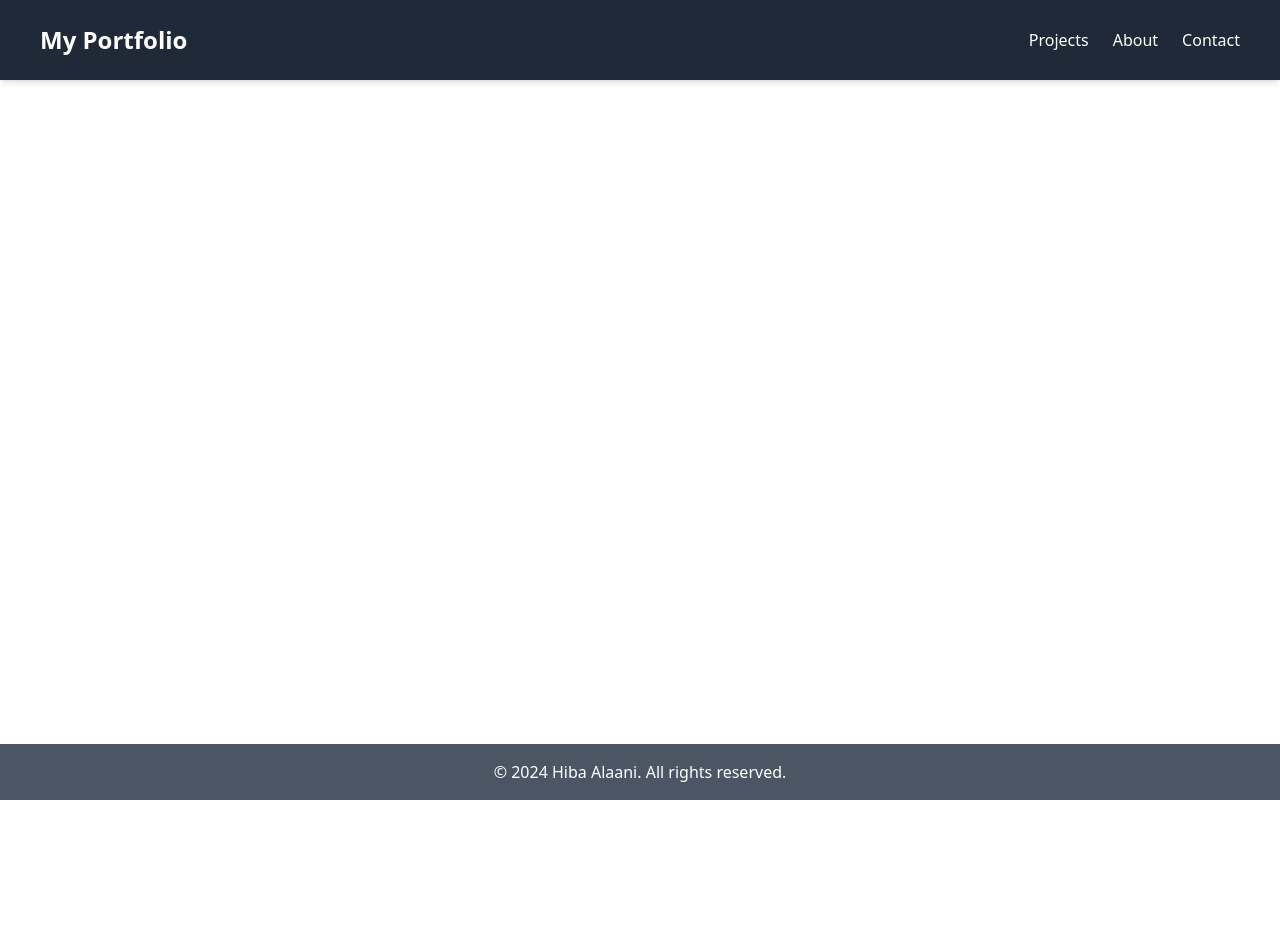
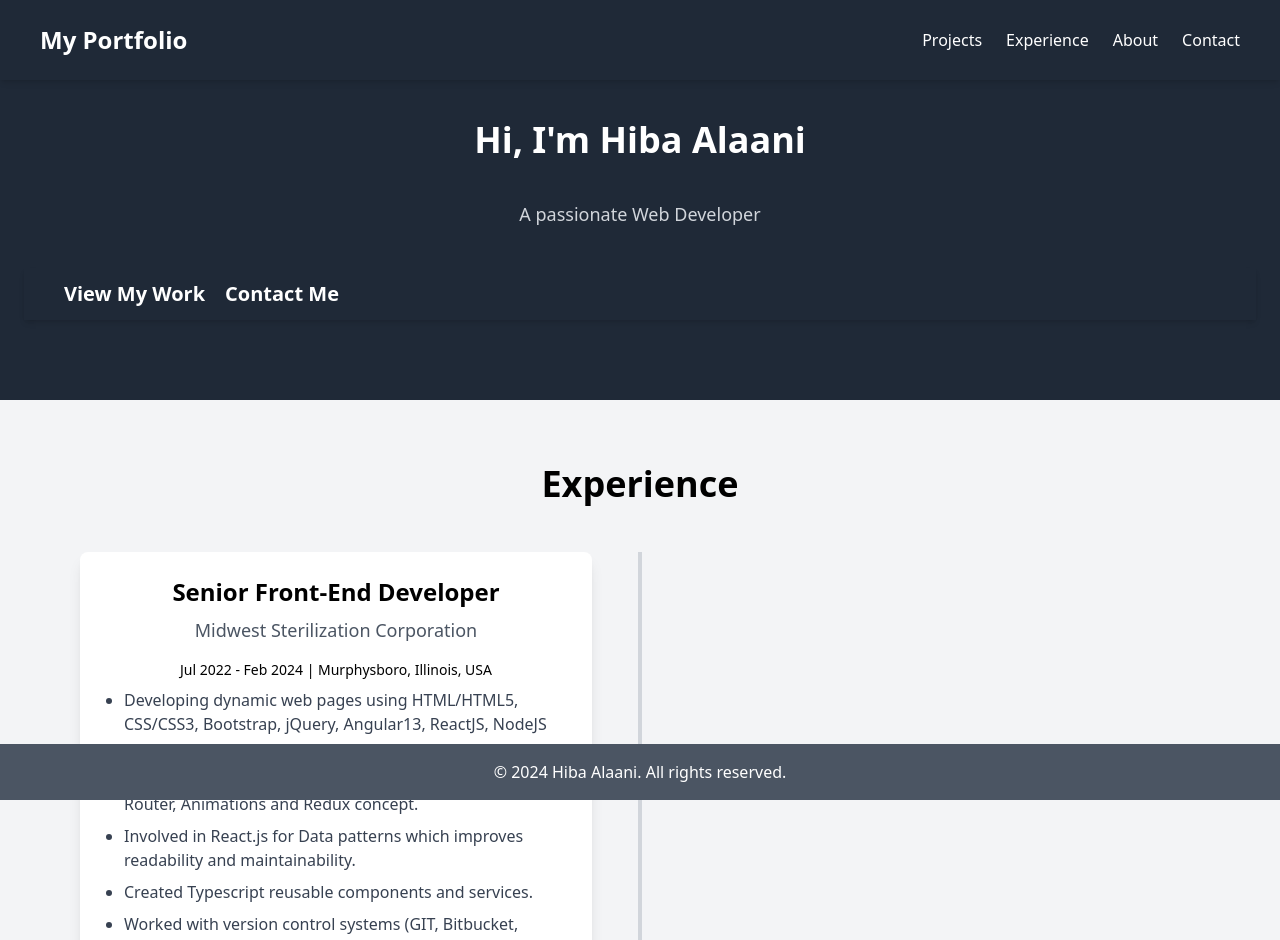
Before and after one commit to hibaalaani/alaani, a React (Vite) app: page / in a window 1280 px wide. Shown: the top 940 px of the page. Before the commit the page ends 800 px from the top, so only its background shows below. Built offline with nearby package versions, Linux system fonts and the light colour scheme.

Commit message:
added experience

```diff
--- a/package.json
+++ b/package.json
@@ -10,6 +10,7 @@
     "preview": "vite preview"
   },
   "dependencies": {
+    "framer-motion": "^11.11.1",
     "react": "^18.3.1",
     "react-dom": "^18.3.1",
     "react-router-dom": "^6.26.2",
--- a/src/App.jsx
+++ b/src/App.jsx
@@ -8,6 +8,7 @@ import Contact from './pages/Contact';
 import Header from './components/Header';
 import Footer from './components/Footer';
 import Navbar from './components/Navbar';
+import Experience from './pages/Experience';
 
 
 function App() {
@@ -20,6 +21,7 @@ function App() {
           <Route path="/" element={<Home />} />
           <Route path="/about" element={<About />} />
           <Route path="/projects" element={<Projects />} />
+          <Route path="/experience" element={<Experience />} />
           <Route path="/contact" element={<Contact />} />
         </Routes>
         <Footer />
--- a/src/components/Navbar.jsx
+++ b/src/components/Navbar.jsx
@@ -1,24 +1,30 @@
 import React from 'react';
+import { Link } from 'react-router-dom';
 
 const Navbar = () => {
   return (
     <nav className="flex justify-between items-center py-6 px-10 bg-gray-800 shadow-md fixed w-full z-10">
-      <div className="text-2xl font-bold text-white">My Portfolio</div>
+      <div className="text-2xl font-bold text-white"><Link to='/'>My Portfolio</Link></div>
       <ul className="flex space-x-6">
         <li>
-          <a href="projects" className="text-white hover:text-blue-400 transition-colors">
+          <Link to="projects" className="text-white hover:text-blue-400 transition-colors">
             Projects
-          </a>
+          </Link>
         </li>
         <li>
-          <a href="about" className="text-white hover:text-blue-400 transition-colors">
-            About
-          </a>
+          <Link to="experience" className="text-white hover:text-blue-400 transition-colors">
+            Experience
+          </Link>
         </li>
         <li>
-          <a href="contact" className="text-white hover:text-blue-400 transition-colors">
+          <Link to="about" className="text-white hover:text-blue-400 transition-colors">
+            About
+          </Link>
+        </li>
+        <li>
+          <Link to="contact" className="text-white hover:text-blue-400 transition-colors">
             Contact
-          </a>
+          </Link>
         </li>
       </ul>
     </nav>
--- a/src/pages/About.jsx
+++ b/src/pages/About.jsx
@@ -2,7 +2,7 @@ import React from 'react';
 
 const About = () => {
   return (
-    <section id="about" className="py-20 bg-gray-800 text-white">
+    <section  className="py-20 bg-gray-800 text-white">
       <div className="container mx-auto px-6">
         <h2 className="text-4xl font-bold text-center mb-10">About Me</h2>
         <div className="flex flex-col md:flex-row items-center">
@@ -18,7 +18,7 @@ const About = () => {
           {/* Text Section */}
           <div className="w-full md:w-1/2 md:pl-10 mt-10 md:mt-0">
             <p className="text-lg leading-relaxed text-gray-300">
-              Hi, I'm [Your Name], a passionate web developer with a keen interest in building
+              Hi, I'm Hiba ALaani, a passionate web developer with a keen interest in building
               responsive and user-friendly websites. I have a background in frontend development,
               specializing in technologies such as React, Tailwind CSS, and JavaScript.
               I’m constantly exploring new ways to improve my skills and keep up with
--- a/src/pages/Contact.jsx
+++ b/src/pages/Contact.jsx
@@ -4,7 +4,7 @@ const Contact = () => {
   return (
     <section id="contact" className="py-20 bg-gray-900">
       <div className="container mx-auto px-6">
-        <h2 className="text-4xl font-bold text-center mb-10 text-gray-300">Contact Me</h2>
+        <h2 className="text-4xl font-bold text-center mb-10 text-white">Contact Me</h2>
         <form className="max-w-lg mx-auto">
           <div className="mb-4">
             <label htmlFor="name" className="block text-lg font-medium text-gray-400">Name</label>
--- /dev/null
+++ b/src/pages/Experience.jsx
@@ -0,0 +1,95 @@
+import { motion } from 'framer-motion';
+
+const experiences = [
+  {
+    role: "Senior Front-End Developer",
+    company: "Midwest Sterilization Corporation",
+    duration: "Jul 2022 - Feb 2024",
+    location: "Murphysboro, Illinois, USA",
+    description: [
+      "Developing dynamic web pages using HTML/HTML5, CSS/CSS3, Bootstrap, jQuery, Angular13, ReactJS, NodeJS",
+      "Implemented client-side Interface using React.js and worked using React.js components, Forms, Events, Keys, Router, Animations and Redux concept.",
+      "Involved in React.js for Data patterns which improves readability and maintainability.",
+      "Created Typescript reusable components and services.",
+      "Worked with version control systems (GIT, Bitbucket, GitLab, Docker)."
+    ]
+  },
+  {
+    role: "Senior Front-End Developer",
+    company: "Midwest Sterilization Corporation",
+    duration: "Jul 2022 - Feb 2024",
+    location: "Murphysboro, Illinois, USA",
+    description: [
+      "Developing dynamic web pages using HTML/HTML5, CSS/CSS3, Bootstrap, jQuery, Angular13, ReactJS, NodeJS",
+      "Implemented client-side Interface using React.js and worked using React.js components, Forms, Events, Keys, Router, Animations and Redux concept.",
+      "Involved in React.js for Data patterns which improves readability and maintainability.",
+      "Created Typescript reusable components and services.",
+      "Worked with version control systems (GIT, Bitbucket, GitLab, Docker)."
+    ]
+  },
+  {
+    role: "Senior Front-End Developer",
+    company: "Midwest Sterilization Corporation",
+    duration: "Jul 2022 - Feb 2024",
+    location: "Murphysboro, Illinois, USA",
+    description: [
+      "Developing dynamic web pages using HTML/HTML5, CSS/CSS3, Bootstrap, jQuery, Angular13, ReactJS, NodeJS",
+      "Implemented client-side Interface using React.js and worked using React.js components, Forms, Events, Keys, Router, Animations and Redux concept.",
+      "Involved in React.js for Data patterns which improves readability and maintainability.",
+      "Created Typescript reusable components and services.",
+      "Worked with version control systems (GIT, Bitbucket, GitLab, Docker)."
+    ]
+  },
+  {
+    role: "Senior Front-End Developer",
+    company: "Midwest Sterilization Corporation",
+    duration: "Jul 2022 - Feb 2024",
+    location: "Murphysboro, Illinois, USA",
+    description: [
+      "Developing dynamic web pages using HTML/HTML5, CSS/CSS3, Bootstrap, jQuery, Angular13, ReactJS, NodeJS",
+      "Implemented client-side Interface using React.js and worked using React.js components, Forms, Events, Keys, Router, Animations and Redux concept.",
+      "Involved in React.js for Data patterns which improves readability and maintainability.",
+      "Created Typescript reusable components and services.",
+      "Worked with version control systems (GIT, Bitbucket, GitLab, Docker)."
+    ]
+  },
+  // Add more experience objects if needed
+];
+
+const Experience = () => {
+  return (
+    <section className="px-8 py-16 bg-gray-100" >
+      <div className="max-w-7xl mx-auto text-center">
+        <h2 className="text-4xl font-bold mb-12">Experience</h2>
+
+        <div className="relative">
+          <div className="absolute w-1 h-full bg-gray-300 left-1/2 transform -translate-x-1/2"></div>
+
+          {experiences.map((exp, index) => (
+            <motion.div
+              className={`mb-16 flex flex-col ${index % 2 === 0 ? 'items-start' : 'items-end'} relative`}
+              key={index}
+              initial={{ opacity: 0, y: 50 }}
+              whileInView={{ opacity: 1, y: 0 }}
+              viewport={{ once: true }}
+              transition={{ duration: 0.8 }}
+            >
+              <div className={`bg-white shadow-lg p-6 rounded-lg max-w-lg ${index % 2 === 0 ? 'ml-12' : 'mr-12'}`}>
+                <h3 className="text-2xl font-semibold mb-2">{exp.role}</h3>
+                <p className="text-lg font-light text-gray-600 mb-4">{exp.company}</p>
+                <p className="text-sm font-medium mb-2">{exp.duration} | {exp.location}</p>
+                <ul className="list-disc ml-5 text-left">
+                  {exp.description.map((desc, idx) => (
+                    <li key={idx} className="mb-2 text-gray-700">{desc}</li>
+                  ))}
+                </ul>
+              </div>
+            </motion.div>
+          ))}
+        </div>
+      </div>
+    </section>
+  );
+};
+
+export default Experience;
--- a/src/pages/Home.jsx
+++ b/src/pages/Home.jsx
@@ -1,14 +1,30 @@
 // pages/Home.js
 import React from 'react';
+import Experience from './Experience';  // Ensure Experience component exists and is imported correctly
+import { Link } from 'react-router-dom';
 
 const Home = () => {
   return (
-    <section className="home">
-      <h1>Hi, I'm [Your Name]</h1>
-      <p>A passionate Web Developer</p>
-      <a href="/projects" className="btn">View My Work</a>
-      <a href="/contact" className="btn">Contact Me</a>
-    </section>
+    <>
+      {/* <section  className="py-20 bg-gray-800 text-white"> */}
+      <div className="container mx-auto px-6 py-20 bg-gray-800 text-white">
+       {/* <div className="flex flex-col md:flex-row items-center"> */}
+        <h2 className="text-4xl font-bold text-center my-10">
+
+        Hi, I'm Hiba Alaani</h2>
+        <p  className="text-lg text-gray-300 text-center my-10">A passionate Web Developer</p>
+        {/* Ensure the buttons are styled appropriately */}
+        <div className="flex items-center py-3 px-5 bg-gray-800 shadow-md  ">
+        <Link  className="btn text-xl font-bold px-5 text-white" to="/projects" >View My Work</Link>
+        <Link className="btn text-xl font-bold text-white" to="/contact" >Contact Me</Link></div>
+</div> {/* </div> */}
+        {/* Embedding the Experience component */}
+        <section className="experience-section">
+          <Experience /> {/* Ensure the Experience component is responsive and styled for both mobile and desktop */}
+        </section>
+
+      {/* </section> */}
+    </>
   );
 };
 
--- a/src/pages/Projects.jsx
+++ b/src/pages/Projects.jsx
@@ -5,7 +5,7 @@ import ProjectCard from '../components/ProjectCard';
 const Projects = () => {
   const projects = [
     {
-      title: 'Project One',
+      title: 'Candy Color',
       description: 'A brief description of Project One.',
       imageUrl: `${import.meta.env.VITE_API_URL}/assets/img/Candy.png`,
       link: "https://alaani-candy-color.netlify.app/",
@@ -24,13 +24,13 @@ const Projects = () => {
       },
 
     {
-      title: 'Project Two',
+      title: 'Tgif',
       description: 'A brief description of Project Two.',
       imageUrl: `${import.meta.env.VITE_API_URL}/assets/img/Tgif.png`,
       link: "https://alaani-tgif.netlify.app/",
     },
     {
-        title: "More Info",
+        title: "More Info , if you like more automation with Python",
         description: "Double Check my GITHUB",
         imageUrl: `${import.meta.env.VITE_API_URL}/assets/img/download.jpg`,
         link: "https://github.com/hibaalaani",
@@ -38,10 +38,11 @@ const Projects = () => {
   ];
 
   return (
-    <section id="projects" className="py-10  bg-gray-500 bg-gray-100">
-    <div className="container mx-auto">
-      <h2 className="text-3xl font-bold text-center mb-8">Projects</h2>
-      <div className="grid grid-cols-1 sm:grid-cols-2 lg:grid-cols-3 gap-6">
+    <section  className="py-10  bg-gray-500 bg-gray-100">
+
+      <h2 className="text-3xl text-white font-bold text-center my-10">Projects</h2>
+      <div className="container mx-auto p-4">
+      <div className="grid grid-cols-1 sm:grid-cols-2 lg:grid-cols-3 gap-8">
         {projects.map((project, index) => (
           <ProjectCard key={index} {...project}   imageUrl = {project.imageUrl}/>
         ))}
```
Also changed, not shown: src/components/ProjectCard.jsx (+14 -10 lines), tailwind.config.js (+16 -0 lines), 1 other file (tests, documents, lock files or other folders).
